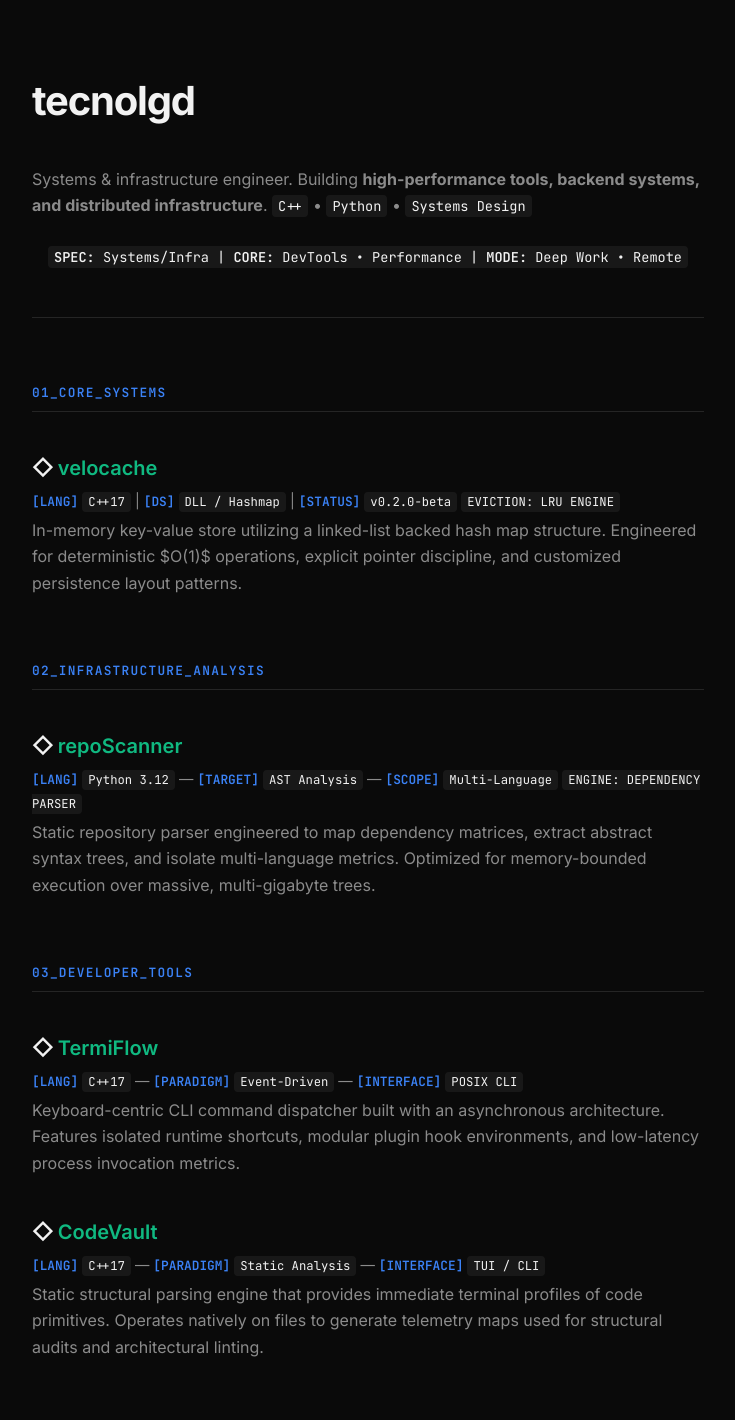
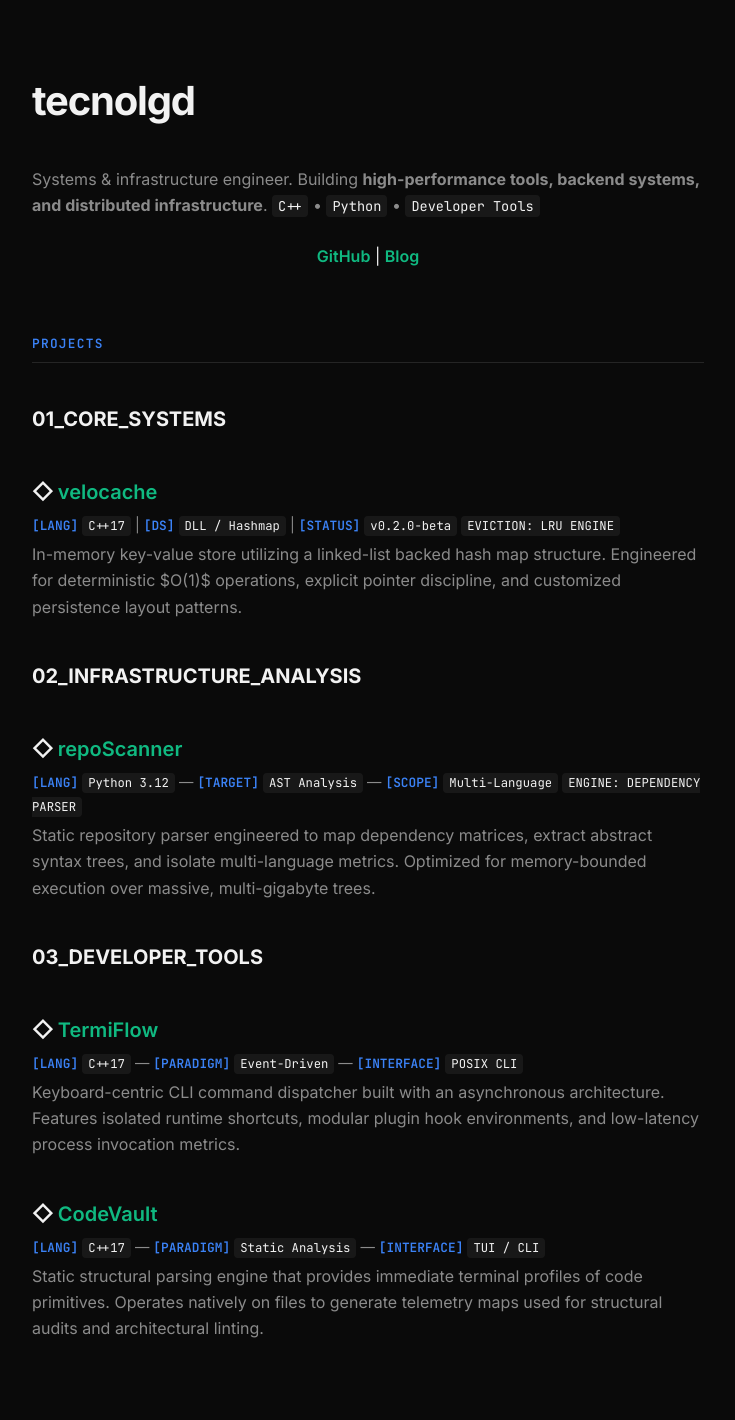
Before and after one commit to tecnolgd/portfolio-tecnolgd, a Jekyll site: the page built from index.md, in a window 1280 px wide. Shown: the whole page, without its empty margins (272-1007 px from the left). Built offline with Jekyll 4.4.1, drawn with Linux system fonts in a browser that asks for light colours.

Commit message:
chore: added nav bar with useful links

```diff
--- a/index.md
+++ b/index.md
@@ -5,14 +5,17 @@ title: tecnolgd | Systems Developer
 
 # tecnolgd
 
-Systems & infrastructure engineer. Building **high-performance tools, backend systems, and distributed infrastructure**. `C++` • `Python` • `Systems Design`
+Systems & infrastructure engineer. Building **high-performance tools, backend systems, and distributed infrastructure**. `C++` • `Python` • `Developer Tools`
 
-<div align =center><code><b>SPEC: </b>Systems/Infra | <b>CORE:</b> DevTools • Performance | <b>MODE:</b> Deep Work • Remote</code>
+<div align = center>
+    <a href = "https://github.com/tecnolgd">GitHub</a> |
+    <a href = "https://tecnolgd.github.io/blog-tecnolgd">Blog</a>
 </div>
 
----
 
-## 01_CORE_SYSTEMS
+## Projects
+
+### 01_CORE_SYSTEMS
 
 ### ◇ [velocache](https://github.com/tecnolgd/velocache)
 **[LANG]** `C++17` |  **[DS]** `DLL / Hashmap` |  **[STATUS]** `v0.2.0-beta`
@@ -21,7 +24,7 @@ Systems & infrastructure engineer. Building **high-performance tools, backend sy
 In-memory key-value store utilizing a linked-list backed hash map structure. Engineered for deterministic $O(1)$ operations, explicit pointer discipline, and customized persistence layout patterns.
 
 
-## 02_INFRASTRUCTURE_ANALYSIS
+### 02_INFRASTRUCTURE_ANALYSIS
 
 ### ◇ [repoScanner](https://github.com/tecnolgd/repoScanner)
 **[LANG]** `Python 3.12` — **[TARGET]** `AST Analysis` — **[SCOPE]** `Multi-Language`
@@ -29,7 +32,7 @@ In-memory key-value store utilizing a linked-list backed hash map structure. Eng
 
 Static repository parser engineered to map dependency matrices, extract abstract syntax trees, and isolate multi-language metrics. Optimized for memory-bounded execution over massive, multi-gigabyte trees.
 
-## 03_DEVELOPER_TOOLS
+### 03_DEVELOPER_TOOLS
 
 ### ◇ [TermiFlow](https://github.com/tecnolgd/TermiFlow)
 **[LANG]** `C++17` — **[PARADIGM]** `Event-Driven` — **[INTERFACE]** `POSIX CLI`
```
